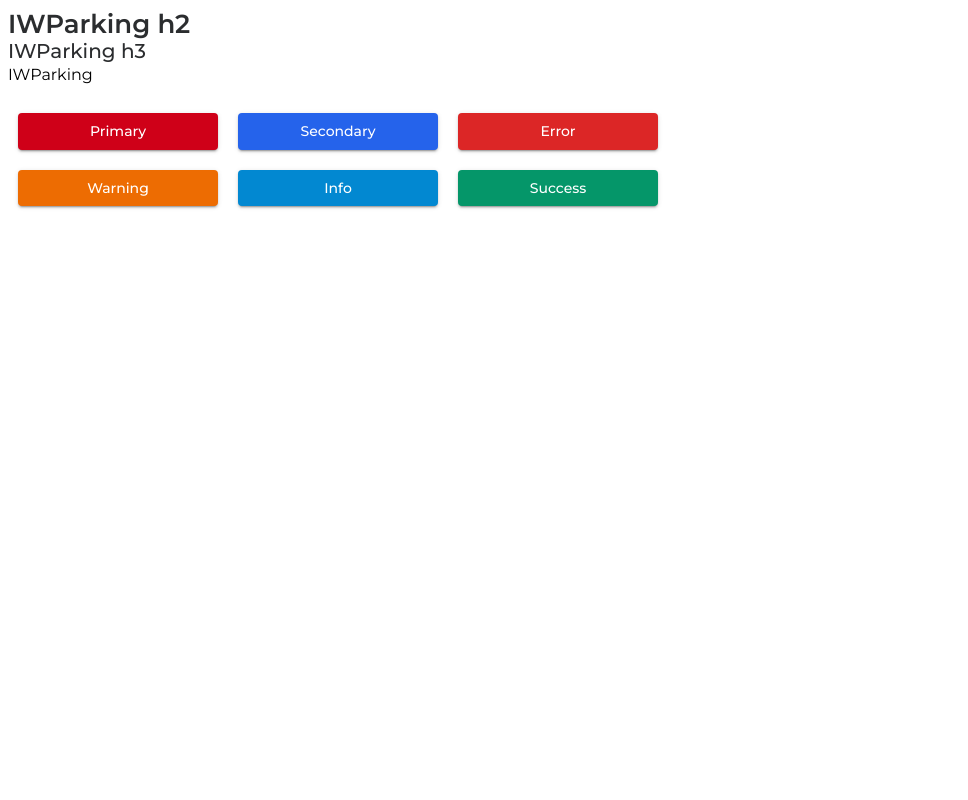
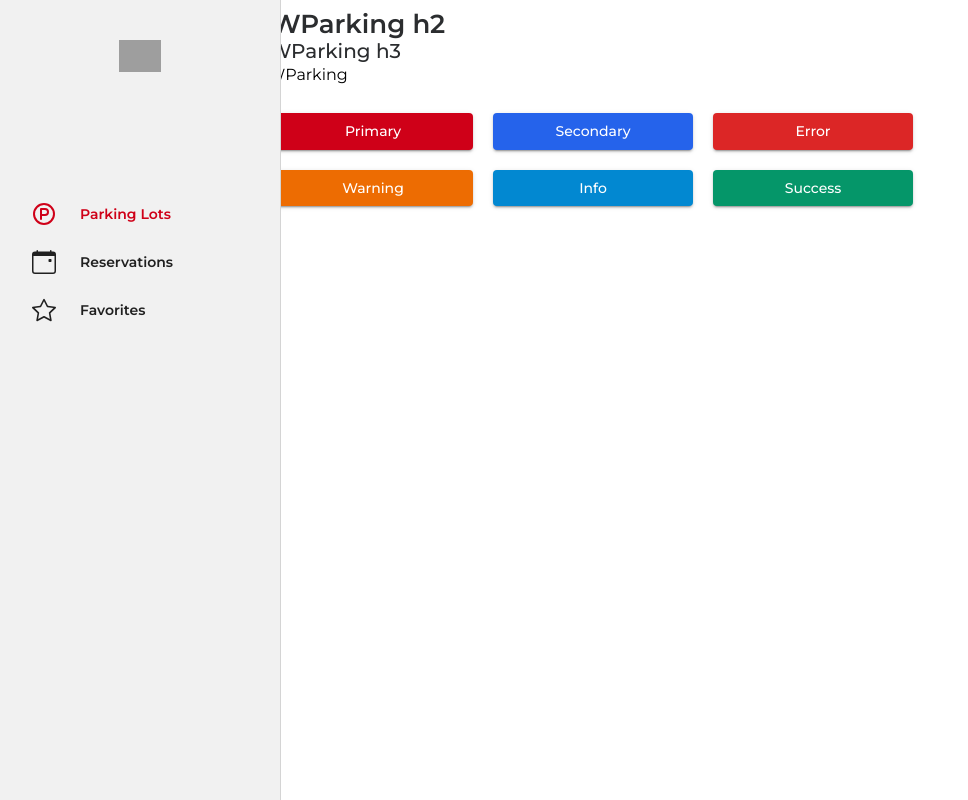
Before and after one commit to petrovicdalibor/IWParkingUI, a React (Vite) app: page / in a window 1280 px wide. Shown: the whole page, without its empty margins (0-968 px from the left). Built offline with nearby package versions, Linux system fonts and the light colour scheme; grey boxes are pictures that could not be loaded.

Commit message:
added navigation sidebar

```diff
--- a/src/App.jsx
+++ b/src/App.jsx
@@ -2,10 +2,12 @@ import { ThemeProvider } from "@emotion/react";
 import { Button, Typography } from "@mui/material";
 
 import Theme from "./theme/Theme";
+import { Layout } from "./layouts/Layout";
 
 function App() {
   return (
     <ThemeProvider theme={Theme}>
+      <Layout>
         <Typography variant="h2">IWParking h2</Typography>
         <Typography variant="h3">IWParking h3</Typography>
         <Typography paragraph>IWParking</Typography>
@@ -55,6 +57,7 @@ function App() {
             Success
           </Button>
         </div>
+      </Layout>
     </ThemeProvider>
   );
 }
--- /dev/null
+++ b/src/features/Sidebar/components/Sidebar.jsx
@@ -0,0 +1,185 @@
+import PropTypes from "prop-types";
+import { Box, Drawer, Stack, useMediaQuery } from "@mui/material";
+import { SidebarItem } from "./SidebarItem";
+
+import { LuParkingCircle, LuAlignJustify } from "react-icons/lu";
+import { BsCalendarEvent, BsStar } from "react-icons/bs";
+
+export const Sidebar = ({ onClose, onHamburgerClick, open }) => {
+  const lgUp = useMediaQuery((theme) => theme.breakpoints.up("lg"));
+  const lgDown = useMediaQuery((theme) => theme.breakpoints.down("lg"));
+  const smDown = useMediaQuery((theme) => theme.breakpoints.down("sm"));
+  const smUp = useMediaQuery((theme) => theme.breakpoints.up("sm"));
+
+  const content = (
+    <Box
+      sx={{
+        display: "flex",
+        flexDirection: "column",
+        height: "100%",
+      }}
+    >
+      <Box
+        sx={{
+          p: 5,
+          display: "flex",
+          justifyContent: "center",
+        }}
+      >
+        <Box
+          // component={NextLink}
+          // href="/"
+          sx={{
+            cursor: "pointer",
+            display: "inline-flex",
+            opacity:
+              smUp === true && lgDown === true && open === false
+                ? 0
+                : open === false && smUp === true && lgDown === true
+                ? 1
+                : 1,
+            justifyContent: "center",
+            height: 32,
+            width: 32,
+            transition: (theme) =>
+              theme.transitions.create("visibility", {
+                duration: theme.transitions.duration.short,
+              }),
+          }}
+        >
+          <img
+            src="https://iwconnect.com/wp-content/uploads/2020/12/Logo-final-with-connect50px.png"
+            alt=""
+          />
+        </Box>
+        <Box
+          // component={NextLink}
+
+          sx={{
+            cursor: "pointer",
+            display: "block",
+            position: "absolute",
+            right: "25px",
+            visibility: smUp === true && lgDown === true ? "visible" : "hidden",
+            justifyContent: "center",
+          }}
+        >
+          <LuAlignJustify size={26} onClick={onHamburgerClick} />
+        </Box>
+      </Box>
+      <Box
+        component="nav"
+        sx={{
+          flexGrow: 1,
+          px: 2,
+          py: 10,
+        }}
+      >
+        <Stack
+          component="ul"
+          spacing={0.5}
+          sx={{
+            listStyle: "none",
+            p: 0,
+            m: 0,
+            alignItems: smDown ? "center" : "left",
+          }}
+        >
+          <SidebarItem
+            active={true}
+            external={false}
+            icon={<LuParkingCircle size={24} />}
+            key={"Parking Lots"}
+            path={"/"}
+            title={"Parking Lots"}
+          />
+          <SidebarItem
+            active={false}
+            external={false}
+            icon={<BsCalendarEvent size={24} />}
+            key={"Reservations"}
+            path={"/reservations"}
+            title={"Reservations"}
+            open={open}
+          />
+          <SidebarItem
+            active={false}
+            external={false}
+            icon={<BsStar size={24} />}
+            key={"Favorites"}
+            path={"/favorites"}
+            title={"Favorites"}
+            open={open}
+          />
+        </Stack>
+      </Box>
+    </Box>
+  );
+
+  if (lgUp) {
+    return (
+      <Drawer
+        anchor="left"
+        open={true}
+        PaperProps={{
+          sx: {
+            backgroundColor: "#F1F1F1",
+            width: 280,
+          },
+        }}
+        variant="permanent"
+      >
+        {content}
+      </Drawer>
+    );
+  }
+
+  if (smUp) {
+    return (
+      <Drawer
+        anchor="left"
+        onClose={onClose}
+        open={open}
+        PaperProps={{
+          sx: {
+            backgroundColor: "#F1F1F1",
+            width: open ? "280px" : "80px",
+            transition: (theme) =>
+              theme.transitions.create("width", {
+                duration: theme.transitions.duration.shorter,
+              }),
+          },
+        }}
+        sx={{ zIndex: (theme) => theme.zIndex.appBar + 100 }}
+        variant="permanent"
+      >
+        {content}
+      </Drawer>
+    );
+  }
+
+  return (
+    <Drawer
+      anchor="top"
+      onClose={onClose}
+      open={open}
+      PaperProps={{
+        sx: {
+          backgroundColor: "#F1F1F1",
+          // color: "common.white",
+          width: "100%",
+          height: "100%",
+        },
+      }}
+      variant="temporary"
+    >
+      {content}
+    </Drawer>
+  );
+};
+
+Sidebar.propTypes = {
+  onClose: PropTypes.func,
+  onHamburgerClick: PropTypes.func,
+  open: PropTypes.bool,
+};
--- /dev/null
+++ b/src/features/Sidebar/components/SidebarItem.jsx
@@ -0,0 +1,93 @@
+import { Box, ButtonBase } from "@mui/material";
+import PropTypes from "prop-types";
+
+export const SidebarItem = ({
+  active = false,
+  external,
+  icon,
+  path,
+  title,
+}) => {
+  const linkProps = path
+    ? external
+      ? {
+          component: "a",
+          href: path,
+          target: "_blank",
+        }
+      : {
+          // TODO: Change to Link when implementing react-router
+          component: "a",
+          href: path,
+        }
+    : {};
+
+  return (
+    <li>
+      <ButtonBase
+        sx={{
+          alignItems: "center",
+          borderRadius: 1,
+          display: "flex",
+          justifyContent: "flex-start",
+          pl: "16px",
+          pr: "16px",
+          py: "10px",
+          textAlign: "left",
+          width: "100%",
+          "&:hover": {
+            color: "primary.main",
+          },
+          ...(active && {
+            color: "primary.main",
+          }),
+          transition: (theme) =>
+            theme.transitions.create(["color", "color"], {
+              duration: theme.transitions.duration.shorter,
+            }),
+        }}
+        {...linkProps}
+      >
+        {icon && (
+          <Box
+            component="span"
+            sx={{
+              alignItems: "center",
+              color: "primary",
+              display: "inline-flex",
+              justifyContent: "center",
+              mr: 3,
+            }}
+          >
+            {icon}
+          </Box>
+        )}
+        <Box
+          component="span"
+          sx={{
+            color: "primary",
+            flexGrow: 1,
+            fontFamily: (theme) => theme.typography.fontFamily,
+            fontSize: 14,
+            fontWeight: 600,
+            lineHeight: "24px",
+            whiteSpace: "nowrap",
+            // visibility: open ? "visible" : "hidden",
+          }}
+        >
+          {title}
+        </Box>
+      </ButtonBase>
+    </li>
+  );
+};
+
+SidebarItem.propTypes = {
+  active: PropTypes.bool,
+  disabled: PropTypes.bool,
+  external: PropTypes.bool,
+  icon: PropTypes.node,
+  path: PropTypes.string,
+  title: PropTypes.string.isRequired,
+  open: PropTypes.bool,
+};
--- /dev/null
+++ b/src/layouts/Layout.jsx
@@ -0,0 +1,65 @@
+import PropTypes from "prop-types";
+
+import { styled } from "@mui/material/styles";
+import { Sidebar } from "../features/Sidebar/components/Sidebar";
+import { useCallback, useEffect, useState } from "react";
+
+const SIDE_NAV_WIDTH = 255;
+const TABLET_SIDE_NAV_WIDTH = 80;
+
+const LayoutRoot = styled("div")(({ theme }) => ({
+  display: "flex",
+  flex: "1 1 auto",
+  maxWidth: "100%",
+  [theme.breakpoints.up("sm")]: {
+    paddingLeft: TABLET_SIDE_NAV_WIDTH,
+  },
+  [theme.breakpoints.up("lg")]: {
+    paddingLeft: SIDE_NAV_WIDTH,
+  },
+}));
+
+const LayoutContainer = styled("div")({
+  display: "flex",
+  flex: "1 1 auto",
+  flexDirection: "column",
+  width: "100%",
+});
+
+export const Layout = ({ children }) => {
+  const pathname = window.location.pathname;
+  const [openNav, setOpenNav] = useState(false);
+
+  const handlePathnameChange = useCallback(() => {
+    if (openNav) {
+      setOpenNav(true);
+    }
+  }, [openNav]);
+
+  useEffect(
+    () => {
+      handlePathnameChange();
+      console.log(pathname);
+    },
+    // eslint-disable-next-line react-hooks/exhaustive-deps
+    [pathname]
+  );
+
+  return (
+    <>
+      <Sidebar
+        onHamburgerClick={() => setOpenNav(!openNav)}
+        onClose={() => setOpenNav(false)}
+        open={openNav}
+      />
+
+      <LayoutRoot>
+        <LayoutContainer>{children}</LayoutContainer>
+      </LayoutRoot>
+    </>
+  );
+};
+
+Layout.propTypes = {
+  children: PropTypes.node.isRequired,
+};
```
Lines whose indentation alone changed are shown as unchanged.
